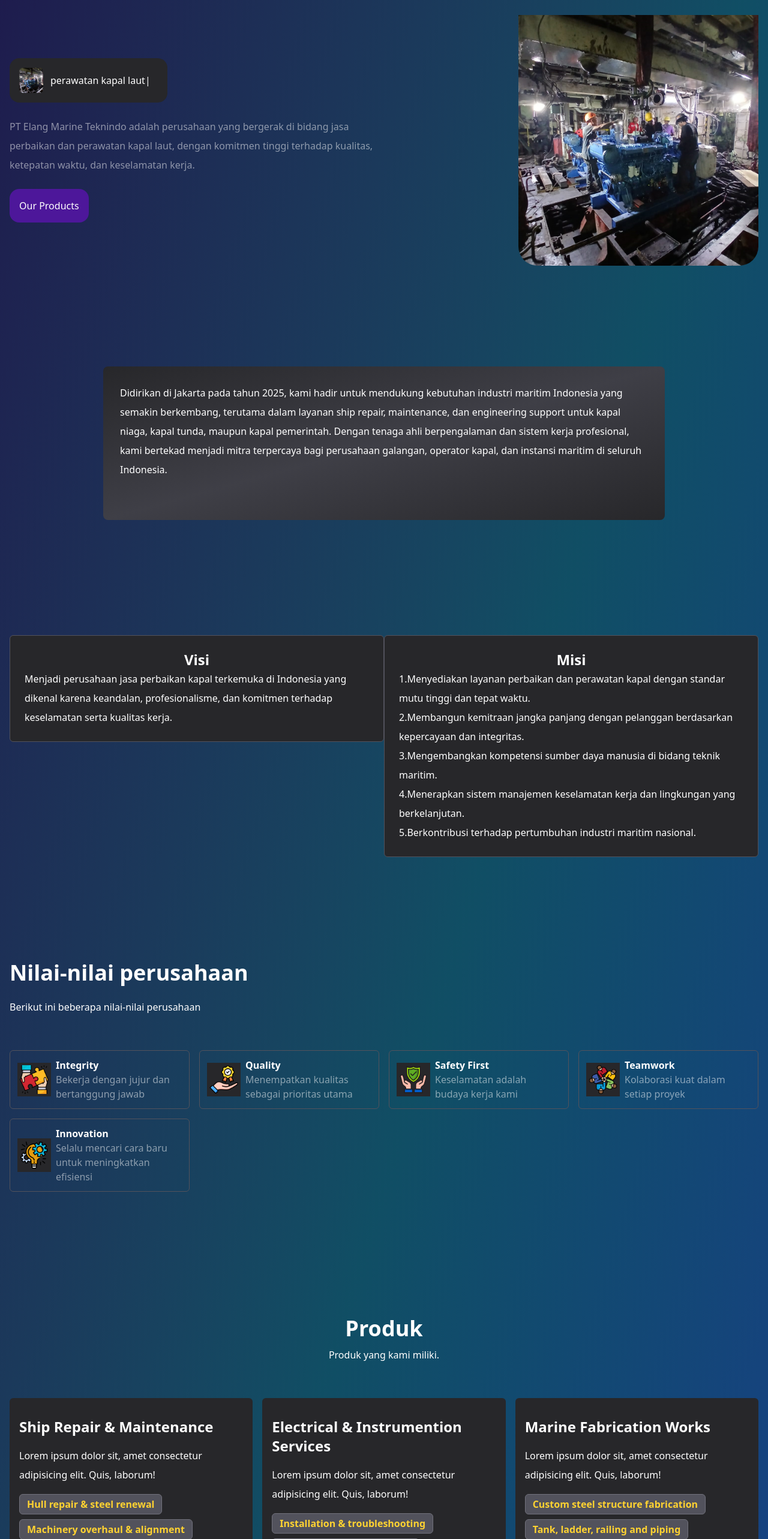
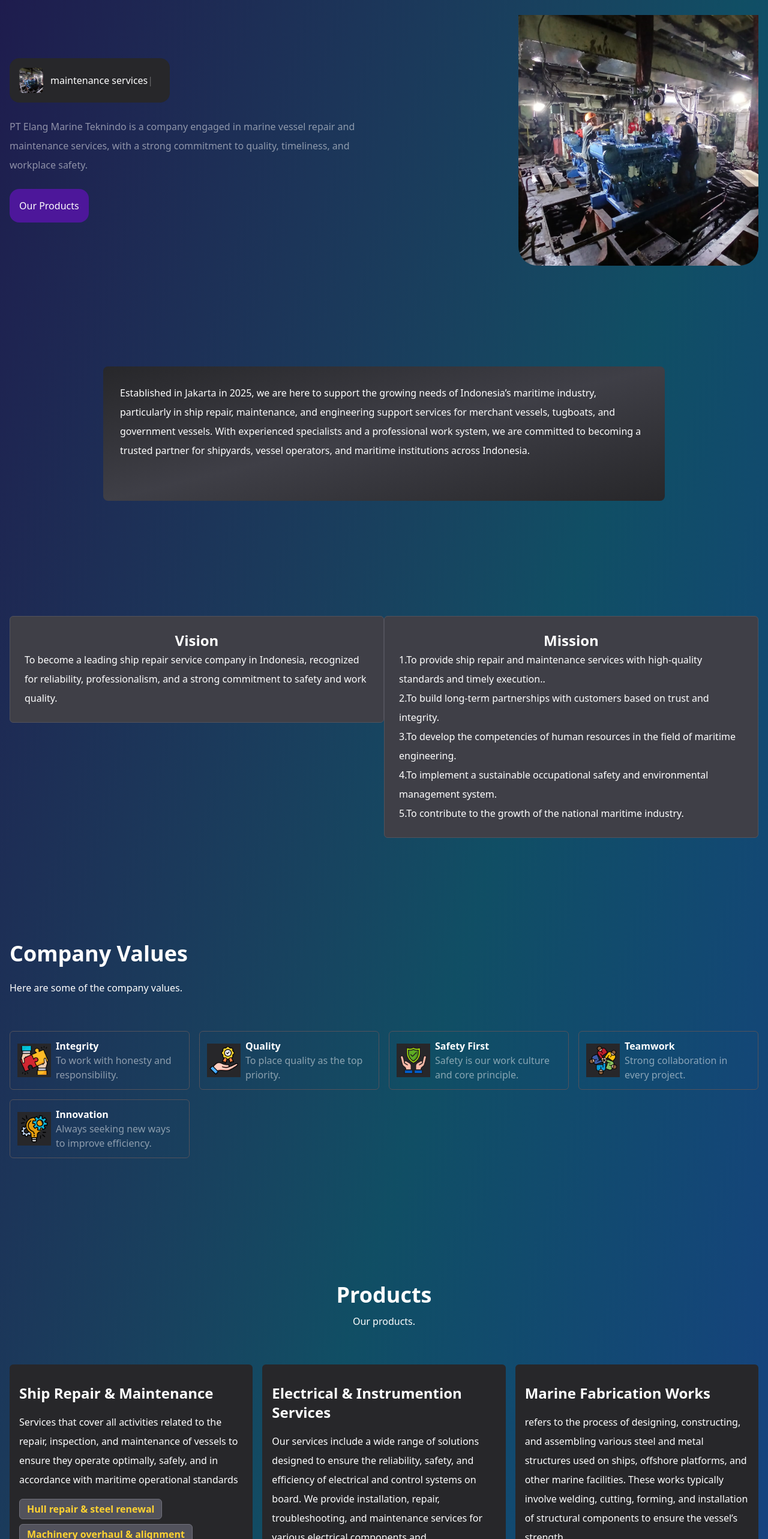
Before and after one commit to sukacode/elangmarine, a React (Vite) app: page / in a window 1280 px wide. Shown: the part 140-2706 px from the top of the page at 60% size. Built offline with nearby package versions, Linux system fonts and the light colour scheme.

Commit message:
update: push to main

```diff
--- a/src/App.jsx
+++ b/src/App.jsx
@@ -15,7 +15,7 @@ function App() {
               loading="lazy"
             />
             <ReactTyped
-              strings={["jasa perbaikan", "perawatan kapal laut"]}
+              strings={["ship repair", "maintenance services"]}
               typespeed={120}
               backspeed={240}
               loop
@@ -37,9 +37,9 @@ function App() {
           </div>
           <h1 className="text-5xl/tight font-bold mb-6"></h1>
           <p className="text-base/loose mb-6 opacity-50" id="element">
-            PT Elang Marine Teknindo adalah perusahaan yang bergerak di bidang
-            jasa perbaikan dan perawatan kapal laut, dengan komitmen tinggi
-            terhadap kualitas, ketepatan waktu, dan keselamatan kerja.
+            PT Elang Marine Teknindo is a company engaged in marine vessel
+            repair and maintenance services, with a strong commitment to
+            quality, timeliness, and workplace safety.
           </p>
           <div className="flex items-center gap-4">
             <a
@@ -78,13 +78,13 @@ function App() {
             loading="lazy"
           />
           <p className="text-base/loose mb-10">
-            Didirikan di Jakarta pada tahun 2025, kami hadir untuk mendukung
-            kebutuhan industri maritim Indonesia yang semakin berkembang,
-            terutama dalam layanan ship repair, maintenance, dan engineering
-            support untuk kapal niaga, kapal tunda, maupun kapal pemerintah.
-            Dengan tenaga ahli berpengalaman dan sistem kerja profesional, kami
-            bertekad menjadi mitra terpercaya bagi perusahaan galangan, operator
-            kapal, dan instansi maritim di seluruh Indonesia.
+            Established in Jakarta in 2025, we are here to support the growing
+            needs of Indonesia’s maritime industry, particularly in ship repair,
+            maintenance, and engineering support services for merchant vessels,
+            tugboats, and government vessels. With experienced specialists and a
+            professional work system, we are committed to becoming a trusted
+            partner for shipyards, vessel operators, and maritime institutions
+            across Indonesia.
           </p>
           <div className="flex items-center justify-between">
             {/* <img
@@ -114,34 +114,34 @@ function App() {
         <div className="vimi mt-32 py-10 gap-4">
           <div className="grid md:grid-cols-2 items-start items-center pt-6 xl:gap-0 gap-6 ">
             <div
-              className="bg-zinc-800 border border-zinc-600 to-blue-700 rounded-md p-6"
+              className="bg-zinc-700 border border-zinc-600 to-blue-700 rounded-md p-6"
               data-aos="fade-up"
               data-aos-duration="300"
               data-aos-once="true"
             >
-              <h1 className="text-2xl text-center font-bold">Visi</h1>
+              <h1 className="text-2xl text-center font-bold">Vision</h1>
               <p className="text-base/loose w-full">
-                Menjadi perusahaan jasa perbaikan kapal terkemuka di Indonesia
-                yang dikenal karena keandalan, profesionalisme, dan komitmen
-                terhadap keselamatan serta kualitas kerja.
+                To become a leading ship repair service company in Indonesia,
+                recognized for reliability, professionalism, and a strong
+                commitment to safety and work quality.
               </p>
             </div>
             <div
-              className="bg-zinc-800 border border-zinc-600 p-6 rounded-md"
+              className="bg-zinc-700 border border-zinc-600 p-6 rounded-md"
               data-aos="fade-up"
               data-aos-duration="300"
               data-aos-once="true"
             >
-              <h1 className="text-2xl text-center font-bold">Misi</h1>
+              <h1 className="text-2xl text-center font-bold">Mission</h1>
               <p className="text-base/loose w-full">
-                1.Menyediakan layanan perbaikan dan perawatan kapal dengan
-                standar mutu tinggi dan tepat waktu. <br />
-                2.Membangun kemitraan jangka panjang dengan pelanggan
-                berdasarkan kepercayaan dan integritas. <br /> 3.Mengembangkan
-                kompetensi sumber daya manusia di bidang teknik maritim. <br />{" "}
-                4.Menerapkan sistem manajemen keselamatan kerja dan lingkungan
-                yang berkelanjutan. <br /> 5.Berkontribusi terhadap pertumbuhan
-                industri maritim nasional.
+                1.To provide ship repair and maintenance services with
+                high-quality standards and timely execution.. <br />
+                2.To build long-term partnerships with customers based on trust
+                and integrity. <br /> 3.To develop the competencies of human
+                resources in the field of maritime engineering. <br />
+                4.To implement a sustainable occupational safety and
+                environmental management system. <br /> 5.To contribute to the
+                growth of the national maritime industry.
               </p>
             </div>
           </div>
@@ -156,7 +156,7 @@ function App() {
             data-aos-duration="1000"
             data-aos-once="true"
           >
-            Nilai-nilai perusahaan
+            Company Values
           </h1>
           <p
             className="xl:w2/5 lg:w2/4 md:w2/3 sm:w3/4 w-full text-base/loose opacity-50"
@@ -164,7 +164,7 @@ function App() {
             data-aos-duration="300"
             data-aos-once="true"
           >
-            Berikut ini beberapa nilai-nilai perusahaan
+            Here are some of the company values.
           </p>
           <div className="tools-box mt-14 grid lg:grid-cols-4 md:grid-cols-3 sm:grid-cols-2 grid-cols-1 gap-4">
             {listTools.map((tool) => (
@@ -200,7 +200,7 @@ function App() {
           data-aos-duration="1000"
           data-aos-once="true"
         >
-          Produk
+          Products
         </h1>
         <p
           className="text-base/loose text-center opacity-50"
@@ -209,7 +209,7 @@ function App() {
           data-aos-delay="300"
           data-aos-once="true"
         >
-          Produk yang kami miliki.
+          Our products.
         </p>
         <div className="proyek-box mt-14 grid lg:grid-cols-3 sm:grid-cols-2 grid-cols-1 gap-4">
           {listProyek.map((proyek) => (
@@ -259,7 +259,7 @@ function App() {
           data-aos-duration="1000"
           data-aos-once="true"
         >
-          Kontak
+          Contact
         </h1>
         <p
           className="text-base/loose text-center bm-10 opacity-50"
@@ -268,7 +268,7 @@ function App() {
           data-aos-delay="300"
           data-aos-once="true"
         >
-          Mari terhubung dengan kami
+          Get in touch with us
         </p>
 
         <form
@@ -283,11 +283,11 @@ function App() {
         >
           <div className="flex flex-col gap-6">
             <div className="flex flex-col gap-2">
-              <label className="font-semibold">Nama Lengkap</label>
+              <label className="font-semibold">Name</label>
               <input
                 type="text"
                 name="nama"
-                placeholder="Masukkan Nama"
+                placeholder="Enter Name"
                 required
                 className="border border-zinc-500 p-2 rounded-md"
               />
@@ -297,7 +297,7 @@ function App() {
               <input
                 type="email"
                 name="email"
-                placeholder="Masukkan email"
+                placeholder="Enter email"
                 className="border border-zinc-500 p-2 rounded-md"
                 required
               />
@@ -321,7 +321,7 @@ function App() {
                 type="submit"
                 className="bg-violet-700 p-3 rounded-lg w-full cursor-pointer border border-zinc-600 hover:bg-violet-600"
               >
-                Kirim Pesan
+                Submit
               </button>
             </div>
           </div>
--- a/src/data.js
+++ b/src/data.js
@@ -23,35 +23,35 @@ export const listTools = [
     id: 1,
     gambar: Tools1,
     nama: "Integrity",
-    ket: "Bekerja dengan jujur dan bertanggung jawab",
+    ket: "To work with honesty and responsibility.",
     dad: "100",
   },
   {
     id: 2,
     gambar: Tools2,
     nama: "Quality",
-    ket: "Menempatkan kualitas sebagai prioritas utama",
+    ket: "To place quality as the top priority.",
     dad: "200",
   },
   {
     id: 3,
     gambar: Tools3,
     nama: "Safety First",
-    ket: "Keselamatan adalah budaya kerja kami",
+    ket: "Safety is our work culture and core principle.",
     dad: "300",
   },
   {
     id: 4,
     gambar: Tools4,
     nama: "Teamwork",
-    ket: "Kolaborasi kuat dalam setiap proyek",
+    ket: "Strong collaboration in every project.",
     dad: "400",
   },
   {
     id: 5,
     gambar: Tools5,
     nama: "Innovation",
-    ket: "Selalu mencari cara baru untuk meningkatkan efisiensi",
+    ket: "Always seeking new ways to improve efficiency.",
     dad: "500",
   },
 ];
@@ -68,7 +68,7 @@ export const listProyek = [
     id: 1,
     gambar: Proyek1,
     nama: "Ship Repair & Maintenance",
-    desk: "Lorem ipsum dolor sit, amet consectetur adipisicing elit. Quis, laborum!",
+    desk: "Services that cover all activities related to the repair, inspection, and maintenance of vessels to ensure they operate optimally, safely, and in accordance with maritime operational standards",
     tools: [
       "Hull repair & steel renewal",
       "Machinery overhaul & alignment",
@@ -81,7 +81,7 @@ export const listProyek = [
     id: 2,
     gambar: Proyek2,
     nama: "Electrical & Instrumention Services",
-    desk: "Lorem ipsum dolor sit, amet consectetur adipisicing elit. Quis, laborum!",
+    desk: "Our services include a wide range of solutions designed to ensure the reliability, safety, and efficiency of electrical and control systems on board. We provide installation, repair, troubleshooting, and maintenance services for various electrical components and instrumentation systems on vessels",
     tools: [
       "Installation & troubleshooting",
       "Panel control system repair",
@@ -93,7 +93,7 @@ export const listProyek = [
     id: 3,
     gambar: Proyek3,
     nama: "Marine Fabrication Works",
-    desk: "Lorem ipsum dolor sit, amet consectetur adipisicing elit. Quis, laborum!",
+    desk: "refers to the process of designing, constructing, and assembling various steel and metal structures used on ships, offshore platforms, and other marine facilities. These works typically involve welding, cutting, forming, and installation of structural components to ensure the vessel’s strength",
     tools: [
       "Custom steel structure fabrication",
       "Tank, ladder, railing and piping",
@@ -104,7 +104,7 @@ export const listProyek = [
     id: 4,
     gambar: Proyek4,
     nama: "On-site / Dockside Service",
-    desk: "Lorem ipsum dolor sit, amet consectetur adipisicing elit. Quis, laborum!",
+    desk: "Services carried out directly at the customer’s location, such as on vessels in operation, in the field, or at specific work sites.",
     tools: [
       "Floating dock & dry dock coordination",
       "Mobile repair team for",
```
